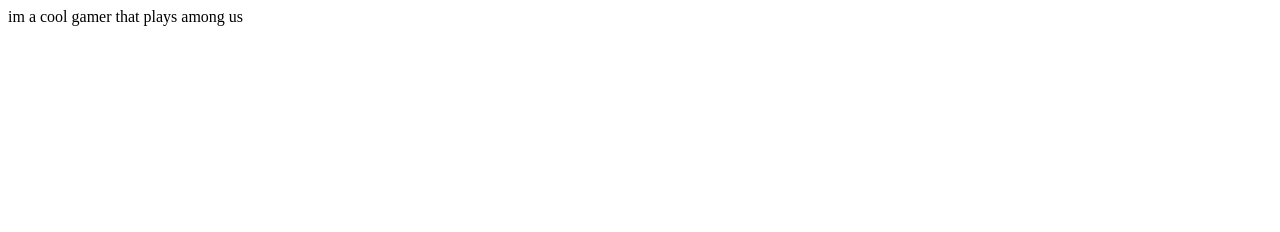
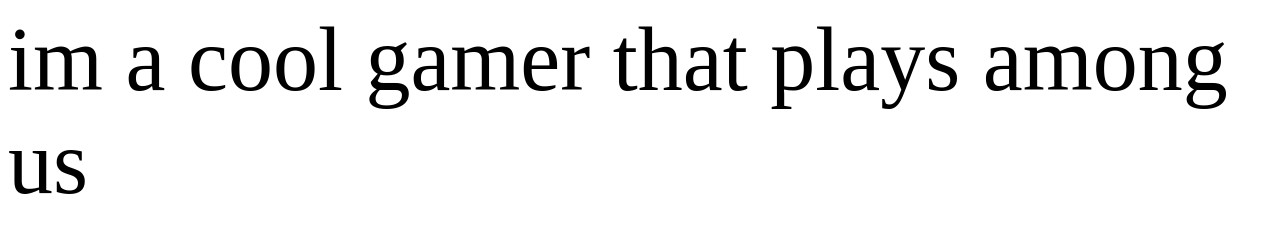
Before and after one commit to Yusufk26/yusufk26.github.io, a plain HTML site: page index.html in a window 1280 px wide. Drawn offline with Linux system fonts and the light colour scheme.

Commit message:
Update index.html

```diff
--- a/index.html
+++ b/index.html
@@ -1,5 +1,5 @@
 <html>
   <body>
-    <p size="90px">im a cool gamer that plays among us</p>
+    <p style="font-size: 90px">im a cool gamer that plays among us</p>
   </body>
 </html>
```
